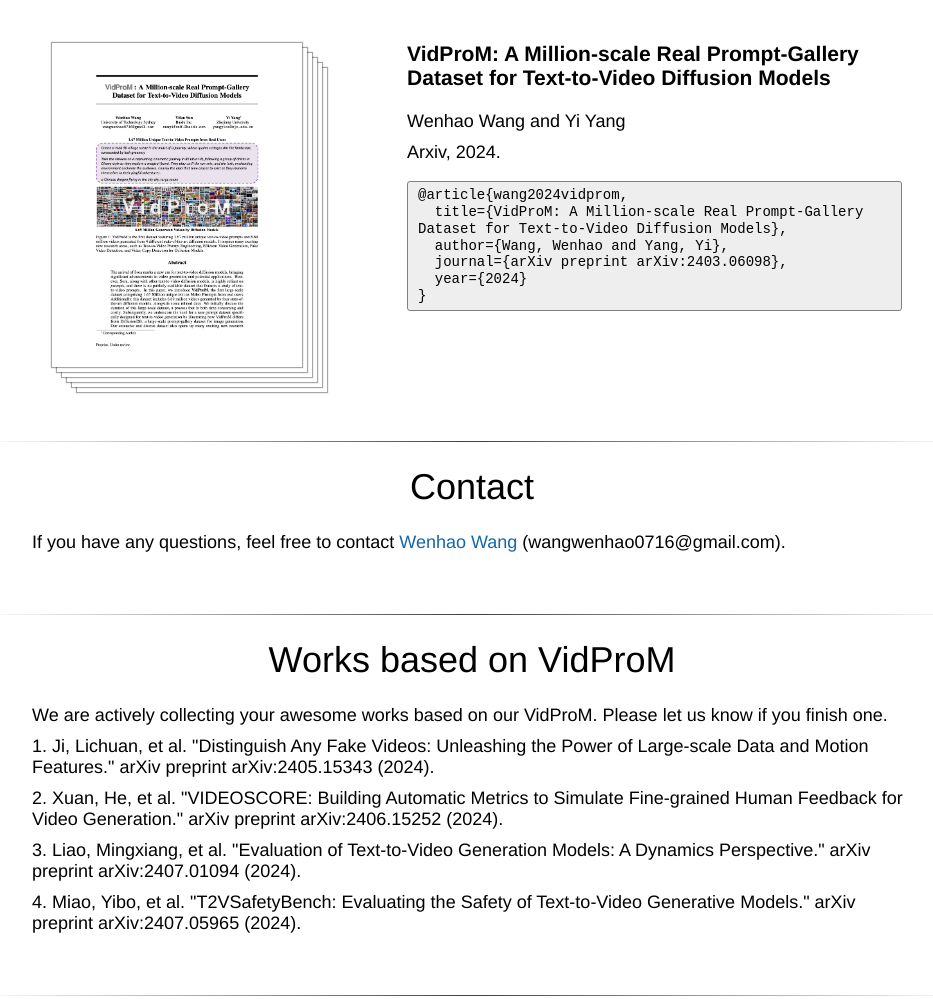
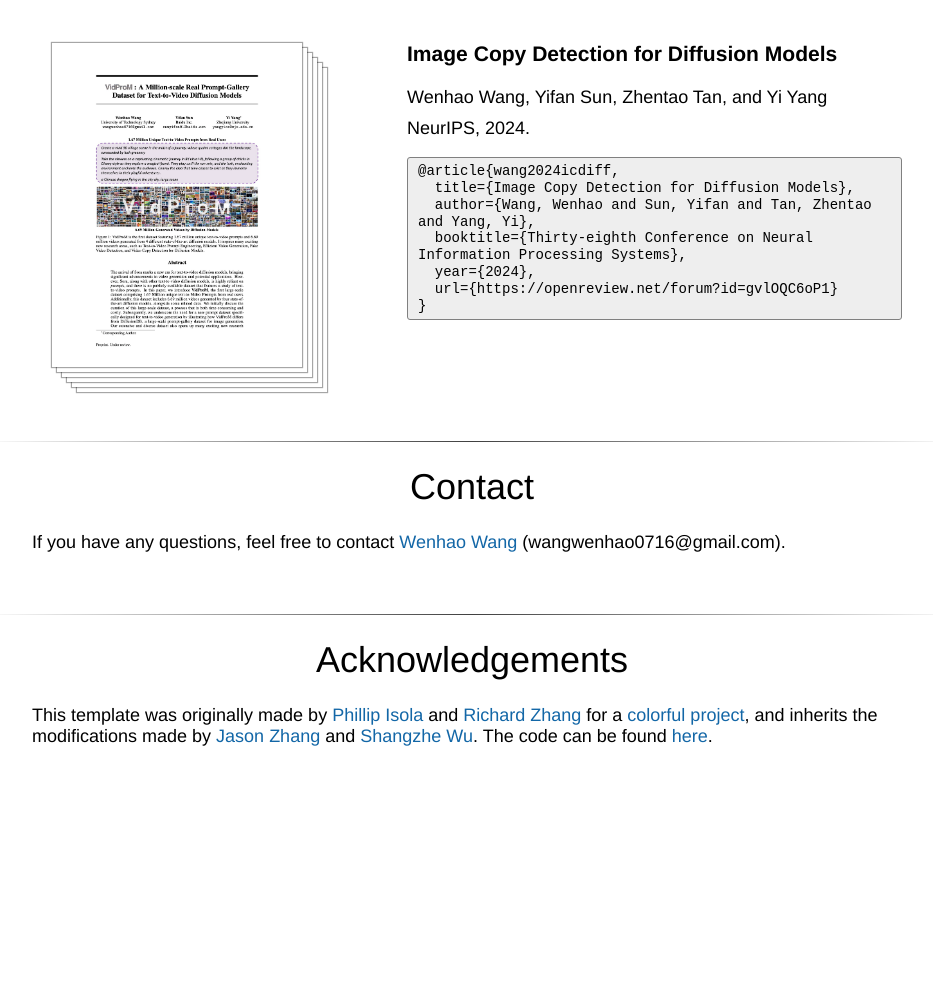
Before and after one commit to ICDiff/ICDiff.github.io, a plain HTML site: page index.html in a window 1280 px wide. Shown: the part 4868-5867 px from the top of the page, without its empty margins (168-1101 px from the left). After the commit the page ends 5667 px from the top, so only its background shows below. Drawn offline with Linux system fonts and the light colour scheme; a script that the page names is missing.

Commit message:
Update index.html

```diff
--- a/index.html
+++ b/index.html
@@ -141,14 +141,15 @@
         </a>
     </div>
     <div class="paper-info">
-        <h3>VidProM: A Million-scale Real Prompt-Gallery Dataset for Text-to-Video Diffusion Models</h3>
-        <p>Wenhao Wang and Yi Yang</p>
-        <p>Arxiv, 2024.</p>
-        <pre><code>@article{wang2024vidprom,
-  title={VidProM: A Million-scale Real Prompt-Gallery Dataset for Text-to-Video Diffusion Models},
-  author={Wang, Wenhao and Yang, Yi},
-  journal={arXiv preprint arXiv:2403.06098},
-  year={2024}
+        <h3>Image Copy Detection for Diffusion Models</h3>
+        <p>Wenhao Wang, Yifan Sun, Zhentao Tan, and Yi Yang</p>
+        <p>NeurIPS, 2024.</p>
+        <pre><code>@article{wang2024icdiff,
+  title={Image Copy Detection for Diffusion Models},
+  author={Wang, Wenhao and Sun, Yifan and Tan, Zhentao and Yang, Yi},
+  booktitle={Thirty-eighth Conference on Neural Information Processing Systems},
+  year={2024},
+  url={https://openreview.net/forum?id=gvlOQC6oP1}
 }</code></pre>
     </div>
 
@@ -163,32 +164,12 @@
       <br><br>
     <hr>
 
-  <h1>Works based on VidProM</h1>
-    <p style="width: 80%;">
-      We are actively collecting your awesome works based on our VidProM. Please let us know if you finish one.
-    </p>
 
-    <p style="width: 80%;">
-    1. Ji, Lichuan, et al. "Distinguish Any Fake Videos: Unleashing the Power of Large-scale Data and Motion Features." arXiv preprint arXiv:2405.15343 (2024).
-    </p>
-    <p style="width: 80%;">
-    2. Xuan, He, et al. "VIDEOSCORE: Building Automatic Metrics to Simulate Fine-grained Human Feedback for Video Generation." arXiv preprint arXiv:2406.15252 (2024).
-    </p>
-    <p style="width: 80%;">
-    3. Liao, Mingxiang, et al. "Evaluation of Text-to-Video Generation Models: A Dynamics Perspective." arXiv preprint arXiv:2407.01094 (2024).
-    </p>
-    <p style="width: 80%;">
-    4. Miao, Yibo, et al. "T2VSafetyBench: Evaluating the Safety of Text-to-Video Generative Models." arXiv preprint arXiv:2407.05965 (2024).
-    </p>
-
-
-   <br><br>
-    <hr>
 
     <h1>Acknowledgements</h1>
     <p style="width: 80%;">
         This template was originally made by <a href="http://web.mit.edu/phillipi/">Phillip Isola</a> and <a href="http://richzhang.github.io/">Richard Zhang</a> for a <a href="http://richzhang.github.io/colorization/">colorful project</a>, and inherits the modifications made by <a href="https://github.com/jasonyzhang/webpage-template">Jason Zhang</a> and <a href="https://github.com/elliottwu/webpage-template">Shangzhe Wu</a>.
-        The code can be found <a href="https://github.com/VidProM/vidprom.github.io">here</a>.
+        The code can be found <a href="https://github.comICDiff/ICDiff.github.io">here</a>.
     </p>
 
     <br><br>
```
